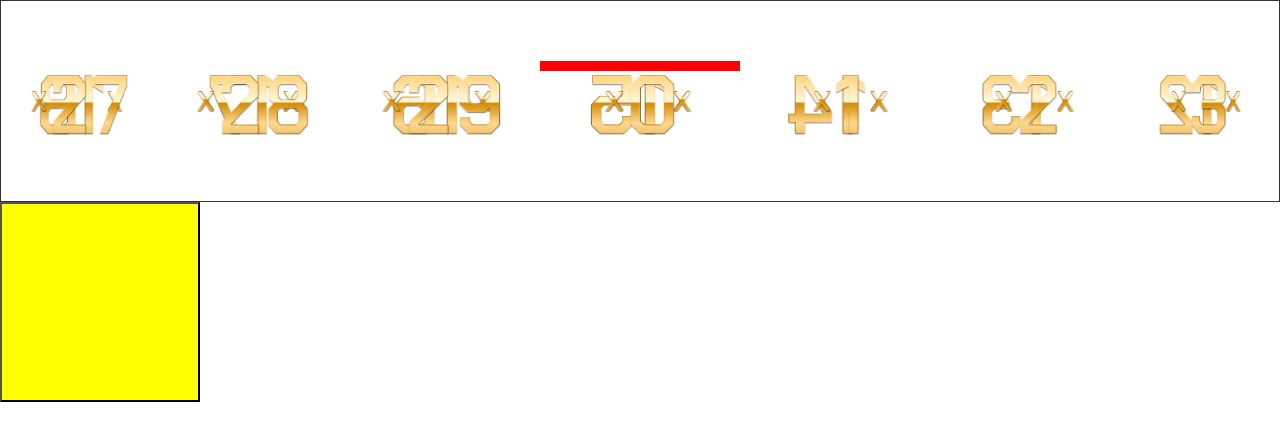
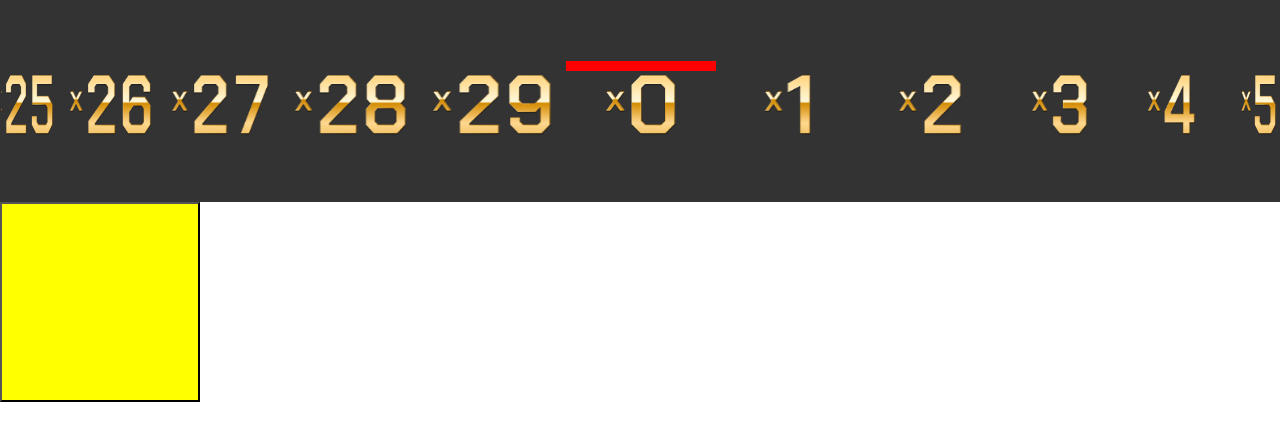
Before and after one commit to tengentoppa/spinwheel-react, a React (Create React App) app: page / in a window 1280 px wide. Shown: the top 440 px of the page. Built offline with nearby package versions, Linux system fonts and the light colour scheme.

Commit message:
add background

```diff
--- a/src/components/TestField/TestField.tsx
+++ b/src/components/TestField/TestField.tsx
@@ -8,7 +8,7 @@ import classes from './TestField.module.scss';
 import Wheel3D, { Wheel3DHandler } from '../Wheel3D/Wheel3D';
 
 export function TestField() {
-    const width = 200;
+    const width = 150;
     const segments = [
         "5X",
         "50X",
@@ -45,6 +45,7 @@ export function TestField() {
             clearInterval(t);
         }
     }, []);
+    const [count, setCount] = useState(3);
     const refWheel3D = useRef<Wheel3DHandler>();
 
     return (
@@ -52,7 +53,7 @@ export function TestField() {
             {/* <Coin multiplier={num} color={'blue'} /> */}
             {/* <CssSpinWheel /> */}
             {/* <MoveCoin strs={['1', '2']} /> */}
-            <Wheel3D width={width} time={5} ref={refWheel3D}>
+            <Wheel3D width={width} time={1} ref={refWheel3D}>
                 {Array.from({ length: 30 }, (_, i) => i).map((_, i) => {
                     return (
                         <div
@@ -60,12 +61,15 @@ export function TestField() {
                             className={classes.wheel_item}
                             style={{ height: `${width}px`, width: `${width}px` }}
                         >
-                            <Multiplier back='normal' multiplier={i} />
+                            <Multiplier key={i} back='normal' multiplier={i} />
                         </div>
                     );
                 })}
             </Wheel3D>
-            <button onClick={() => refWheel3D.current?.spin(5)} style={{ width: '200px', height: '200px', backgroundColor: 'yellow' }}></button>
+            <button onClick={() => {
+                refWheel3D.current?.spin(count);
+                setCount(d => d + 1);
+            }} style={{ width: '200px', height: '200px', backgroundColor: 'yellow' }}></button>
         </div>
     );
 }
--- a/src/components/Wheel3D/Wheel3D.module.scss
+++ b/src/components/Wheel3D/Wheel3D.module.scss
@@ -4,11 +4,13 @@
   justify-content: center;
   align-items: center;
   overflow-x: hidden;
-
+  transform-style: preserve-3d;
+  width: 100%;
+  height: 100%;
 
   .wheel_inner {
     position: relative;
-    width: 600px;
+    width: 100%;
     height: 200px;
     transform-style: preserve-3d;
     animation-fill-mode: forwards;
@@ -27,6 +29,13 @@
   }
 }
 
+.background {
+  background-color: #333;
+  position: relative;
+  width: 100%;
+  height: 100%;
+}
+
 @keyframes blur_filter {
   0% {
     filter: blur(0px);
--- a/src/components/Wheel3D/Wheel3D.tsx
+++ b/src/components/Wheel3D/Wheel3D.tsx
@@ -26,11 +26,13 @@ const Wheel3D = forwardRef((props: {
     const [spinning, setSpinning] = useState(false);
     const [rootStyle, setRootStyle] = useState<CSSProperties>();
     const [wheelStyle, setWheelStyle] = useState<CSSProperties>();
+    const [backStyle, setBackStyle] = useState<CSSProperties>();
     const [currentAngle, setCurrentAngle] = useState(0);
     const getEles = (children: ReactElement[]) => {
         return children.map((d, i) => {
             let width: string = d.props.style.width;
             let trueWidth = Number(width.replace('px', ''));
+            console.log(d);
             return (
                 <div
                     key={i}
@@ -66,7 +68,7 @@ const Wheel3D = forwardRef((props: {
         }
         setSpinning(true);
         let targetAngle = getTargetAngle(targetIndex);
-        const animate = `
+        const animateSpin = `
         @keyframes spin {
             0% {
                 transform: rotateY(${currentAngle}deg);
@@ -77,17 +79,33 @@ const Wheel3D = forwardRef((props: {
             }
         }
         `;
-        addAnimation(animate);
+        const animateBack = `
+        @keyframes back {
+            0% {
+                transform: rotateY(${-currentAngle}deg);
+            }
+
+            100% {
+                transform: rotateY(${-targetAngle}deg);
+            }
+        }`
+        addAnimation(animateSpin);
+        addAnimation(animateBack);
         setCurrentAngle(targetAngle % 360);
         setRootStyle({ animation: `${classes.blur_filter} ${time}s ${timeFunc}` });
         setWheelStyle({
             animation: `spin ${time}s ${timeFunc}`,
             transform: `rotateY(${targetAngle}deg)`
         });
+        setBackStyle({
+            animation: `back ${time}s ${timeFunc}`,
+            transform: `rotateY(${-targetAngle}deg)`
+        });
     }
     const stopSpin = () => {
         setRootStyle(undefined);
         setWheelStyle({ transform: `rotateY(${currentAngle}deg)` });
+        setBackStyle({ transform: `rotateY(${-currentAngle}deg)` });
         removeAnimation();
         setSpinning(false);
     }
@@ -100,7 +118,7 @@ const Wheel3D = forwardRef((props: {
         styleSheet?.deleteRule(styleSheet.cssRules.length - 1);
     }
     const getTargetAngle = (targetIndex: number) => {
-        const targetAngle = targetIndex * angle;
+        const targetAngle = targetIndex * angle + (Math.round(Math.random() * 5) + 3) * 360;
         return -targetAngle;
     }
     //#endregion
@@ -111,6 +129,7 @@ const Wheel3D = forwardRef((props: {
                 className={`${classes.wheel_inner}`}
                 style={wheelStyle}
                 onAnimationEnd={stopSpin}>
+                <div className={classes.background} style={backStyle}></div>
                 <div style={{
                     backgroundColor: 'red',
                     width: `${width}px`,
```
